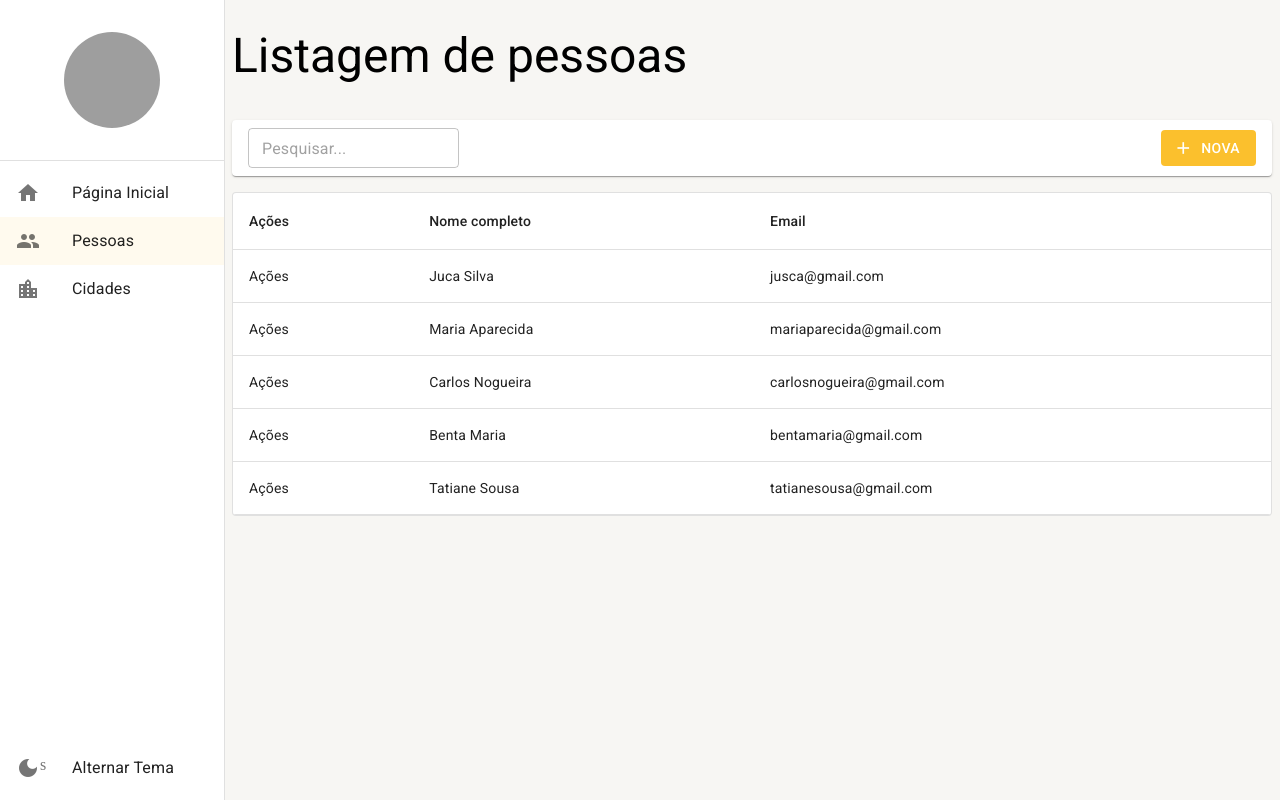
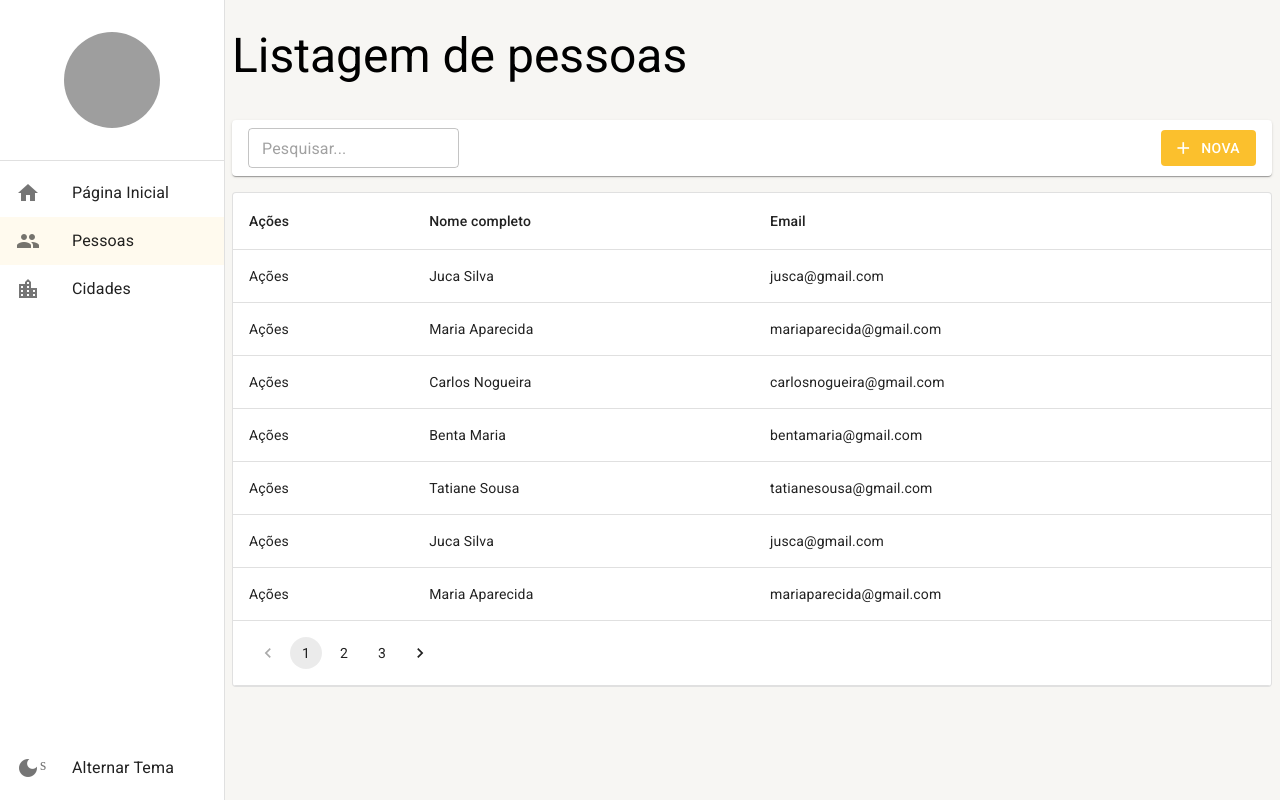
Before and after one commit to leo-ngra/Projeto-Cadastro-Pessoas-Cidades, a React (Create React App) app: page /pessoas in a window 1280 px wide. Built offline with nearby package versions, Linux system fonts and the light colour scheme; data requests are answered from the project's data file; grey boxes are pictures that could not be loaded.

Commit message:
feat:  Adicionando paginação na listagem

```diff
--- a/mock/database.json
+++ b/mock/database.json
@@ -29,6 +29,66 @@
             "email": "tatianesousa@gmail.com",
             "cidadeId": 1,
             "nomeCompleto": "Tatiane Sousa"
+        },
+        {
+            "id": 6,
+            "email": "jusca@gmail.com",
+            "cidadeId": 1,
+            "nomeCompleto": "Juca Silva"
+        },
+        {
+            "id": 7,
+            "email": "mariaparecida@gmail.com",
+            "cidadeId": 1,
+            "nomeCompleto": "Maria Aparecida"
+        },
+        {
+            "id": 8,
+            "email": "carlosnogueira@gmail.com",
+            "cidadeId": 1,
+            "nomeCompleto": "Carlos Nogueira"
+        },
+        {
+            "id": 9,
+            "email": "bentamaria@gmail.com",
+            "cidadeId": 1,
+            "nomeCompleto": "Benta Maria"
+        },
+        {
+            "id": 10,
+            "email": "tatianesousa@gmail.com",
+            "cidadeId": 1,
+            "nomeCompleto": "Tatiane Sousa"
+        },
+        {
+            "id": 11,
+            "email": "jusca@gmail.com",
+            "cidadeId": 1,
+            "nomeCompleto": "Juca Silva"
+        },
+        {
+            "id": 12,
+            "email": "mariaparecida@gmail.com",
+            "cidadeId": 1,
+            "nomeCompleto": "Maria Aparecida"
+        },
+        {
+            "id": 13,
+            "email": "carlosnogueira@gmail.com",
+            "cidadeId": 1,
+            "nomeCompleto": "Carlos Nogueira"
+        },
+        {
+            "id": 14,
+            "email": "bentamaria@gmail.com",
+            "cidadeId": 1,
+            "nomeCompleto": "Benta Maria"
+        },
+        {
+            "id": 15,
+            "email": "tatianesousa@gmail.com",
+            "cidadeId": 1,
+            "nomeCompleto": "Tatiane Sousa"
         }
     ]
 }
--- a/src/pages/listagem-de-pessoas/index.tsx
+++ b/src/pages/listagem-de-pessoas/index.tsx
@@ -1,6 +1,6 @@
 import { useEffect, useMemo, useState } from "react";
 import { useSearchParams } from "react-router-dom";
-import { LinearProgress, Paper, Table, TableBody, TableCell, TableContainer, TableFooter, TableHead, TableRow } from "@mui/material";
+import { LinearProgress, Pagination, Paper, Table, TableBody, TableCell, TableContainer, TableFooter, TableHead, TableRow } from "@mui/material";
 
 import { LayoutBaseDePagina } from "../../shared/layouts/LayoutBaseDePagina";
 import { IListagemPessoa, PessoasService } from "../../shared/services/api/PessoasService";
@@ -13,46 +13,53 @@
     const { debounce } = useDebounce();
 
     const [rows, setRows] = useState<IListagemPessoa[]>([]);
+    const [isLoading, setIsLoading] = useState(true);
     const [totalCount, setTotalCount] = useState(0);
-    const [isLoading, setIsLoading] = useState(true);
+
 
     const busca = useMemo(() => {
       return searchParams.get('busca') || '';
     }, [searchParams]);
 
+    const pagina = useMemo(() => {
+      return Number(searchParams.get('pagina') || '1');
+    }, [searchParams]);
+
+
     useEffect(() => {
-        setIsLoading(true)
+      setIsLoading(true);
 
       debounce(() => {
-            PessoasService.getAll(1, busca)
+        PessoasService.getAll(pagina, busca)
           .then((result) => {
-                    setIsLoading(false)
+            setIsLoading(false);
 
             if (result instanceof Error) {
-                        alert(result.message)
+              alert(result.message);
             } else {
-                        console.log(result)
+              console.log(result);
 
-                        setRows(result.data)
-                        setTotalCount(result.totalCount)
+              setTotalCount(result.totalCount);
+              setRows(result.data);
             }
-                })
-        })
-    }, [busca]);
+          });
+      });
+    }, [busca, pagina]);
+
 
     return (
-
       <LayoutBaseDePagina
         titulo='Listagem de pessoas'
         barraDeFerramentas={
           <FerramentasDaListagem
             mostrarInputBusca
-                    textoBotaoNovo="Nova"
             textoDaBusca={busca}
-                    aoMudarTextoDeBusca={texto => setSearchParams({ busca: texto }, { replace: true })}
-                />}>
-
-            <TableContainer component={Paper} variant='outlined' sx={{ m: 1, width: 'auto' }}>
+            textoBotaoNovo='Nova'
+            aoMudarTextoDeBusca={texto => setSearchParams({ busca: texto, pagina: '1' }, { replace: true })}
+          />
+        }
+      >
+        <TableContainer component={Paper} variant="outlined" sx={{ m: 1, width: 'auto' }}>
           <Table>
             <TableHead>
               <TableRow>
@@ -61,7 +68,6 @@
                 <TableCell>Email</TableCell>
               </TableRow>
             </TableHead>
-
             <TableBody>
               {rows.map(row => (
                 <TableRow key={row.id}>
@@ -84,11 +90,20 @@
                   </TableCell>
                 </TableRow>
               )}
+              {(totalCount > 0 && totalCount > Environment.LIMITE_DE_LINHAS) && (
+                <TableRow>
+                  <TableCell colSpan={3}>
+                    <Pagination
+                      page={pagina}
+                      count={Math.ceil(totalCount / Environment.LIMITE_DE_LINHAS)}
+                      onChange={(_, newPage) => setSearchParams({ busca, pagina: newPage.toString() }, { replace: true })}
+                    />
+                  </TableCell>
+                </TableRow>
+              )}
             </TableFooter>
           </Table>
         </TableContainer>
-
       </LayoutBaseDePagina>
-
-    )
+    );
   };
--- a/src/shared/environment/index.ts
+++ b/src/shared/environment/index.ts
@@ -2,7 +2,7 @@
     /**
      * Define a quantidade de linhas a ser carregada por padrão nas listagens.
     */
-    LIMITE_DE_LINHAS: 10,
+    LIMITE_DE_LINHAS: 7,
     /**
     * Placeholder exibido nas inputs.
     */
```
Lines whose indentation alone changed are shown as unchanged.
